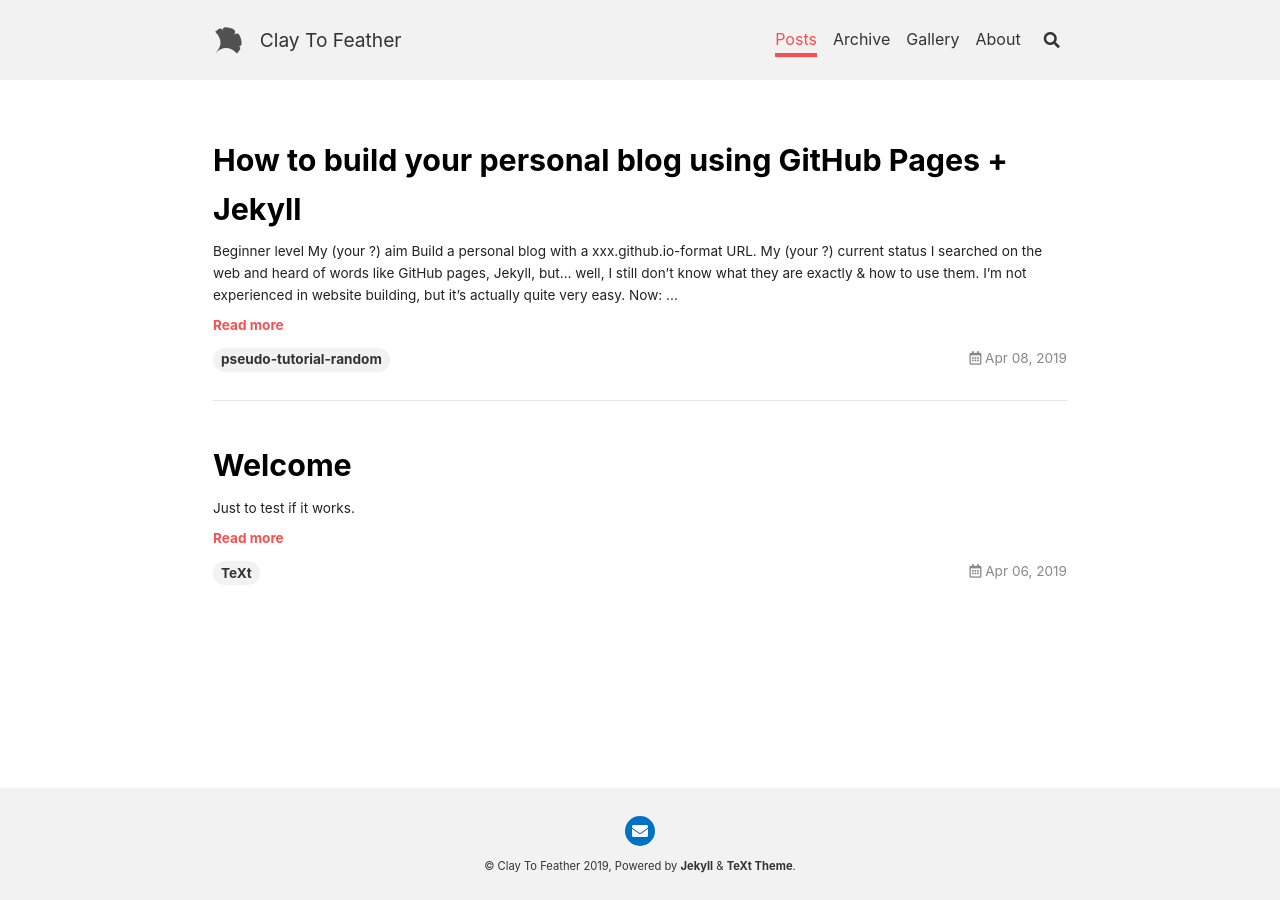
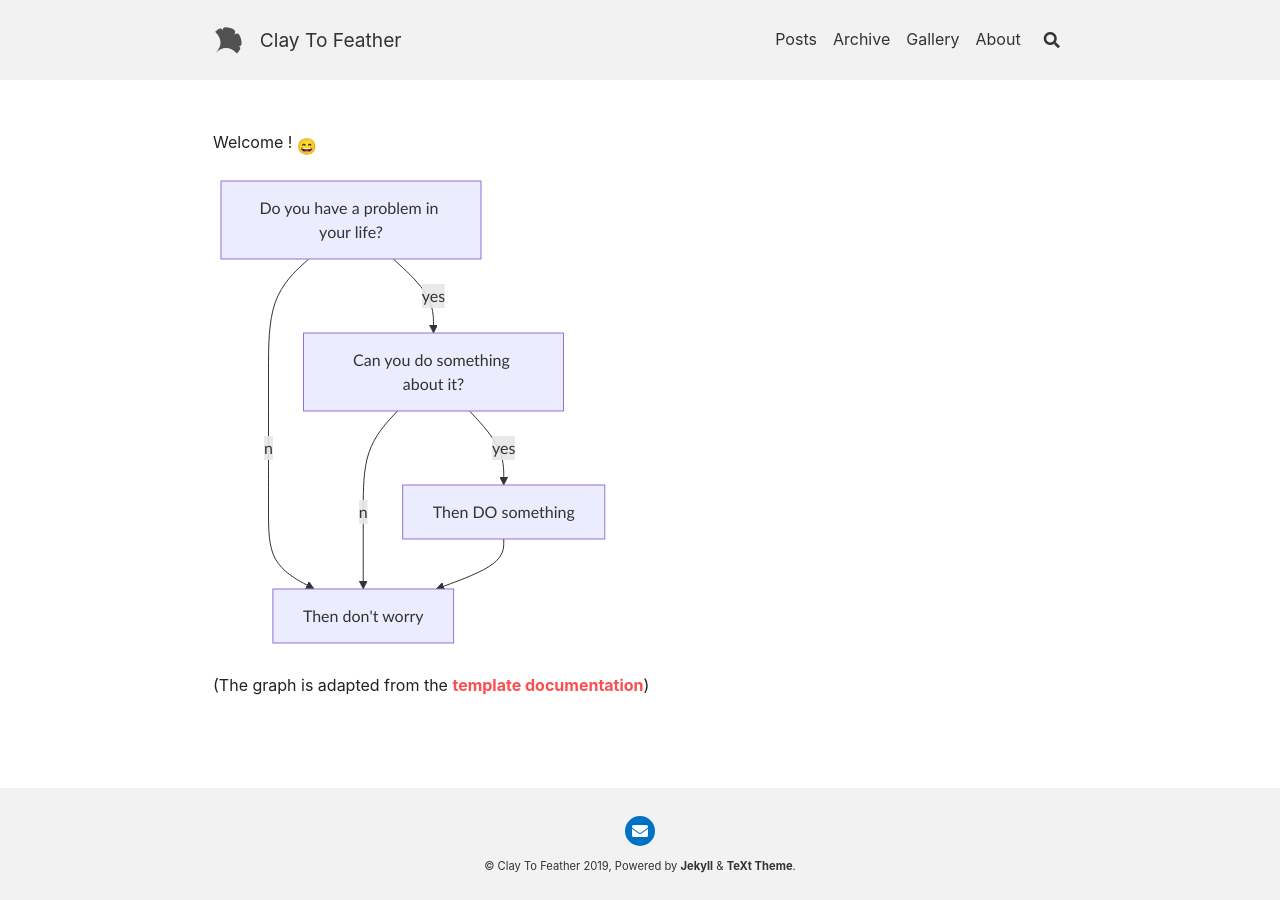
Before and after one commit to annshin/annshin.github.com, a Jekyll site: the page built from index.md, in a window 1280 px wide. Built offline with Jekyll 4.4.1, drawn with Linux system fonts in a browser that asks for light colours; nearby versions of some CDN libraries; emoji names are drawn with the system emoji font; the list of posts is cut into pages by our own code.

````diff
--- a/_config.yml
+++ b/_config.yml
@@ -88,7 +88,7 @@ mathjax: # false (default), true
 mathjax_autoNumber: # false (default), true
 
 ## Mermaid
-mermaid: # false (default), true
+mermaid: true # false (default), true
 
 ## Chart
 chart: # false (default), true
--- a/_data/navigation.yml
+++ b/_data/navigation.yml
@@ -14,7 +14,7 @@ header:
       zh-HK   : *ZH_HANT
       ko      : &KO
       ko-KR   : *KO
-    url: /
+    url: /posts.html
 
   - titles:
       en      : &EN       Archive
--- a/index.html
+++ /dev/null
@@ -1,5 +0,0 @@
----
-layout: home
-# articles:
-#   excerpt_type: html
----
--- /dev/null
+++ b/index.md
@@ -0,0 +1,22 @@
+---
+layout: article
+# articles:
+#   excerpt_type: html
+---
+
+Welcome ! :smile:
+
+```mermaid
+graph TB;
+    A[Do you have a problem in your life?]
+    B[Then don't worry]
+    C[Can you do something about it?]
+    D[Then DO something]
+    A--no-->B;
+    A--yes-->C;
+    C--no-->B;
+    C--yes-->D;
+    D-->B;
+```
+
+(The graph is adapted from the [template documentation](https://tianqi.name/jekyll-TeXt-theme/docs/en/markdown-enhancements))
````
Also changed, not shown: posts.md (added, +11 -0 lines).
